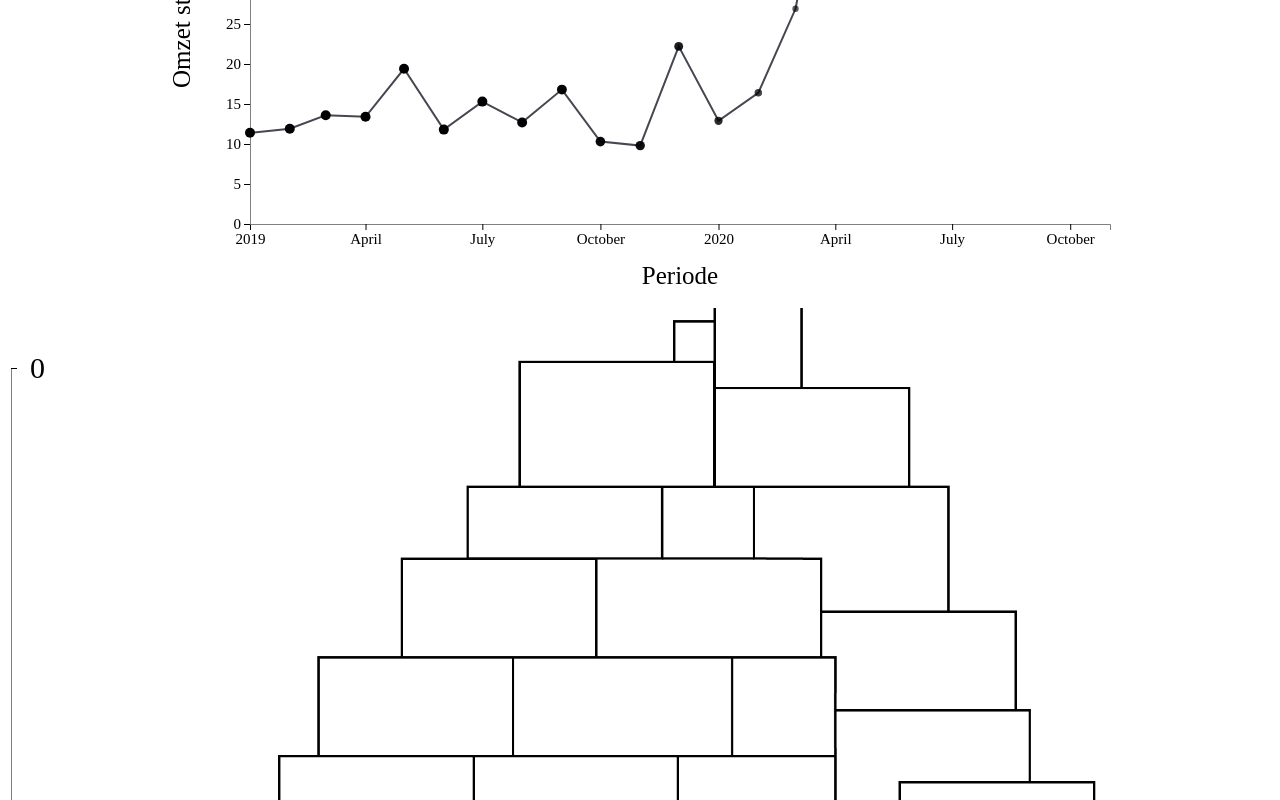
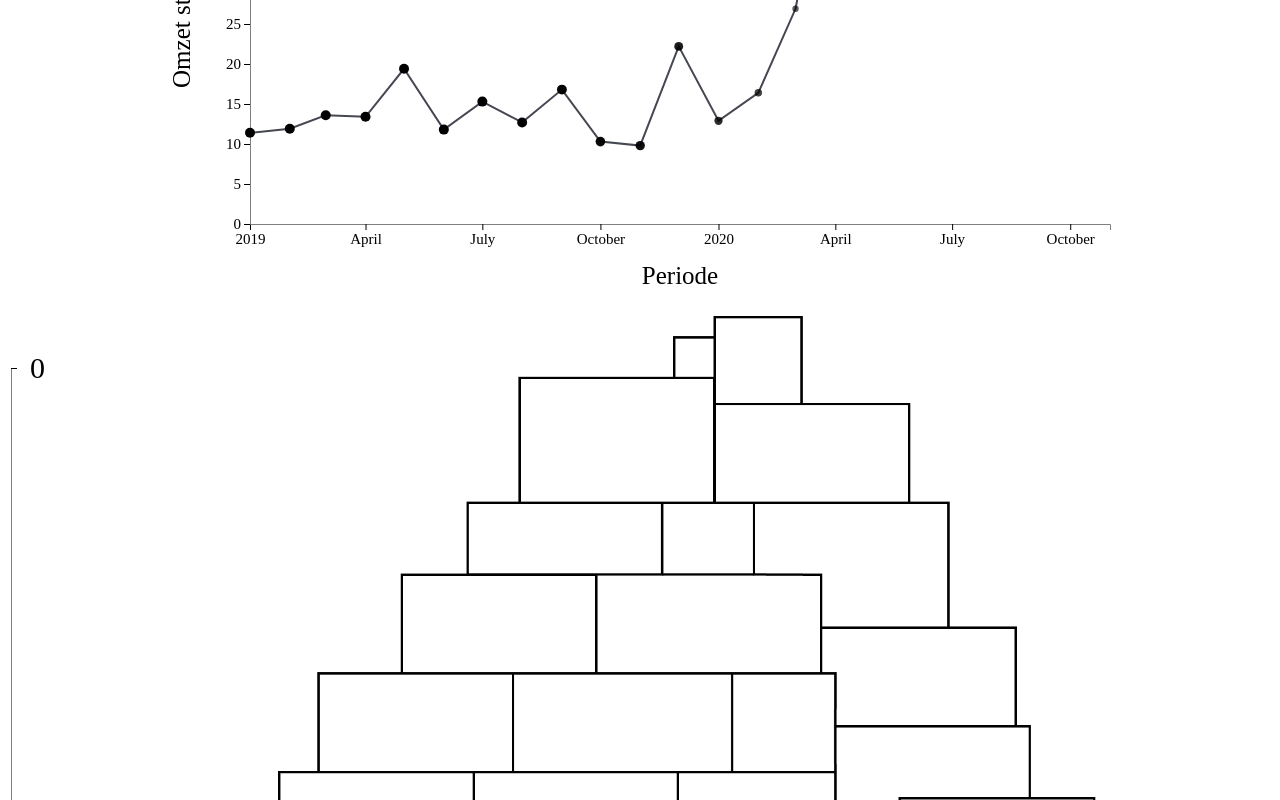
Before and after one commit to ninoschelcher/Capturing-the-Corona-Crisis, a Vue app: page / in a window 1280 px wide. Shown: the part 1153-1953 px from the top of the page. Built offline with nearby package versions, Linux system fonts and the light colour scheme; a web font is replaced by a local one.

Commit message:
milestone fix

```diff
--- a/src/components/DozenStapel.vue
+++ b/src/components/DozenStapel.vue
@@ -111,8 +111,8 @@ export default {
 }
 #boxmountain #top {
   position: relative;
-  right: -150px;
-  top: -8px;
+  right: 40px;
+  top: 8px;
 }
 #boxes {
   margin-left: -100px;
@@ -147,7 +147,7 @@ export default {
 
 #boxes p:first-of-type {
   top: 1770px;
-  left: 650px;
+  left: 450px;
 }
 
 #boxes p:nth-of-type(2) {
@@ -218,7 +218,7 @@ export default {
     left: 420px;
   }
   #boxes p:nth-of-type(5) {
-    left: 0px;
+    left: 350px;
   }
 
   #boxes p:nth-of-type(6) {
```
